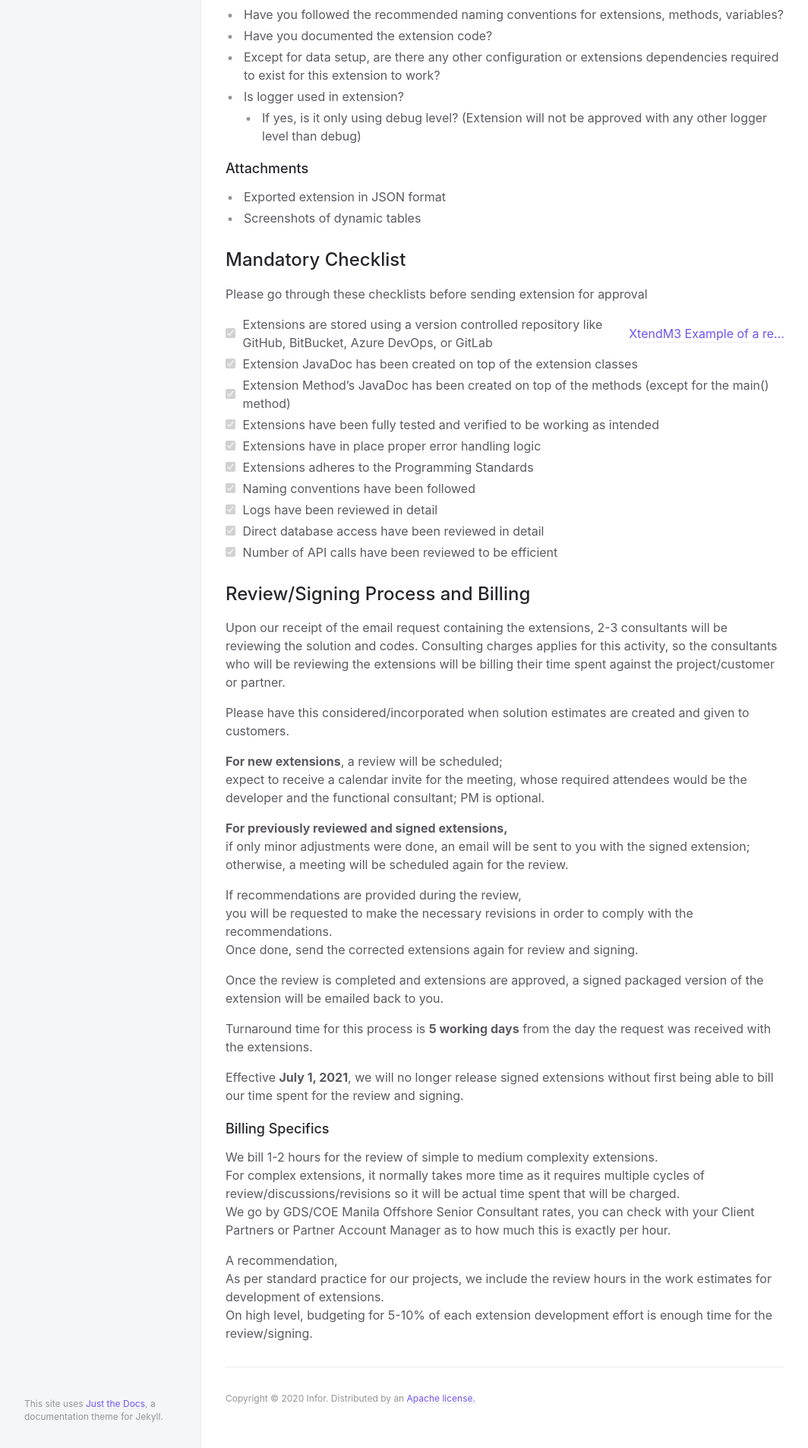
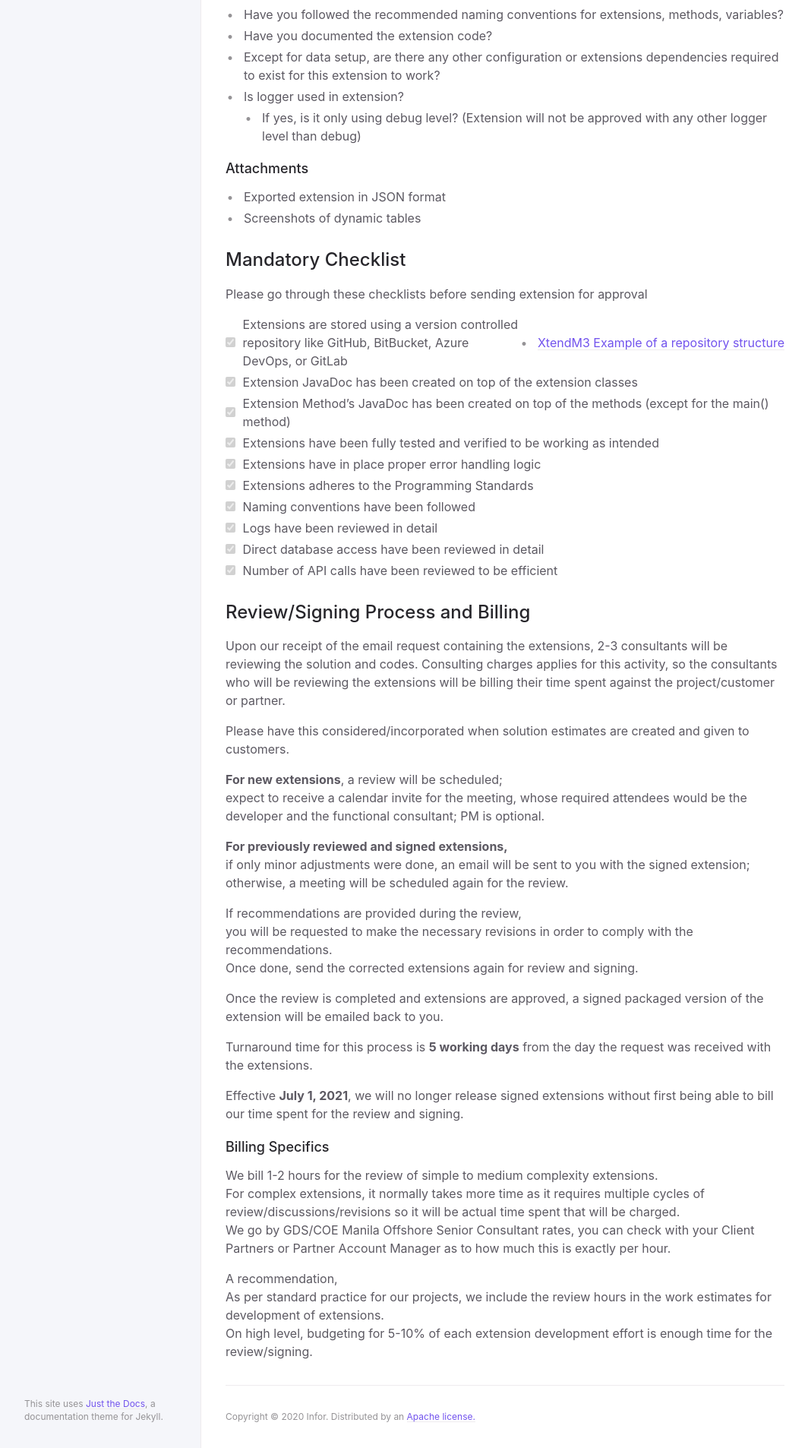
Before and after one commit to infor-cloud/xtendm3, a Jekyll site: the page built from docs/documentation/approval-requirements.md, in a window 1280 px wide. Shown: the part 1619-3525 px from the top of the page at 76% size, without its empty margins (107-1171 px from the left). Built offline with Jekyll 4.4.1, drawn with Linux system fonts in a browser that asks for light colours.

```diff
--- a/docs/documentation/approval-requirements.md
+++ b/docs/documentation/approval-requirements.md
@@ -70,7 +70,7 @@ If so, why?
 Please go through these checklists before sending extension for approval
 
 - [x] Extensions are stored using a version controlled repository like GitHub, BitBucket, Azure DevOps, or GitLab
-[XtendM3 Example of a repository structure](https://github.com/infor-cloud/acme-corp-extensions)
+  - [XtendM3 Example of a repository structure](https://github.com/infor-cloud/acme-corp-extensions)
 - [x] Extension JavaDoc has been created on top of the extension classes
 - [x] Extension Method’s JavaDoc has been created on top of the methods (except for the main() method)
 - [x] Extensions have been fully tested and verified to be working as intended
```
